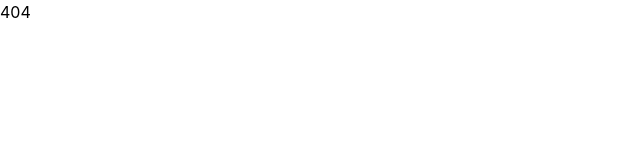
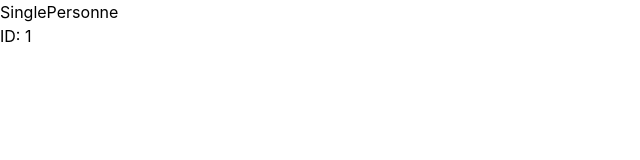
Before and after one commit to maximlyoen/ConctactProjet, a React (Vite) app in the folder client/: page /personne/1 in a window 1280 px wide. Shown: the top 160 px of the page, without its empty margins (0-640 px from the left). Built offline with nearby package versions, Linux system fonts and the light colour scheme.

Commit message:
[ADD] - Single person page

```diff
--- a/client/src/main.tsx
+++ b/client/src/main.tsx
@@ -1,6 +1,6 @@
 import React from 'react'
 import ReactDOM from 'react-dom/client'
-import { App, Login, Entreprises, Personnes } from './pages'
+import { App, Login, Entreprises, Personnes, SinglePersonne } from './pages'
 import {
   createBrowserRouter,
   RouterProvider,
@@ -22,6 +22,10 @@ const router = createBrowserRouter([
     element: <Personnes />,
   },
   {
+    path: "/personne/:id",
+    element: <SinglePersonne />,
+  },
+  {
     path: "/login",
     element: <Login />,
   },
--- /dev/null
+++ b/client/src/pages/SinglePersonne.tsx
@@ -0,0 +1,13 @@
+import { useParams } from "react-router-dom";
+
+export const SinglePersonne = () => {
+  // Extract the id parameter from the URL
+  const { id } = useParams();
+
+  return (
+    <div>
+      <h1>SinglePersonne</h1>
+      <p>ID: {id}</p>
+    </div>
+  );
+};
--- a/client/src/pages/index.ts
+++ b/client/src/pages/index.ts
@@ -2,5 +2,6 @@ import { App } from './App';
 import { Login } from './Login';
 import { Entreprises } from './Entreprises';
 import { Personnes } from './Personnes';
+import { SinglePersonne } from './SinglePersonne';
 
-export { App, Login, Entreprises, Personnes };
+export { App, Login, Entreprises, Personnes, SinglePersonne };
```
